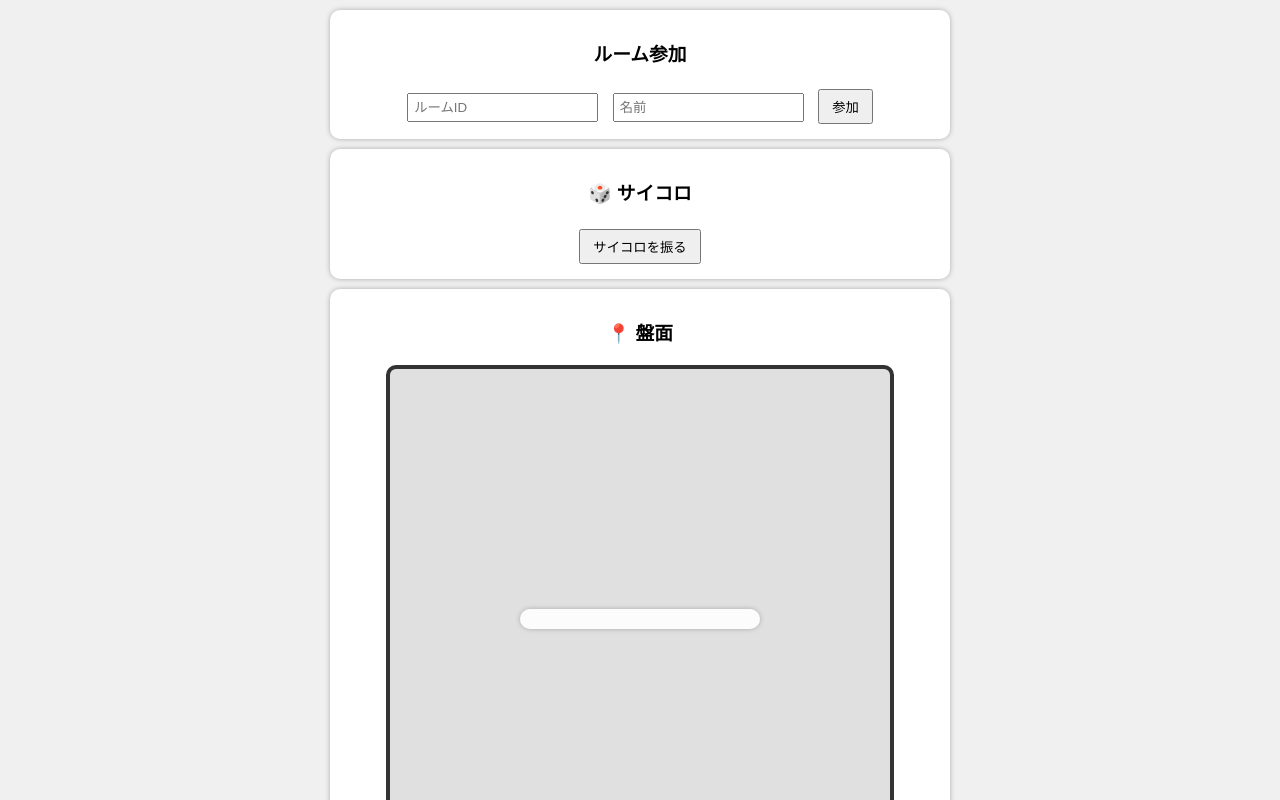
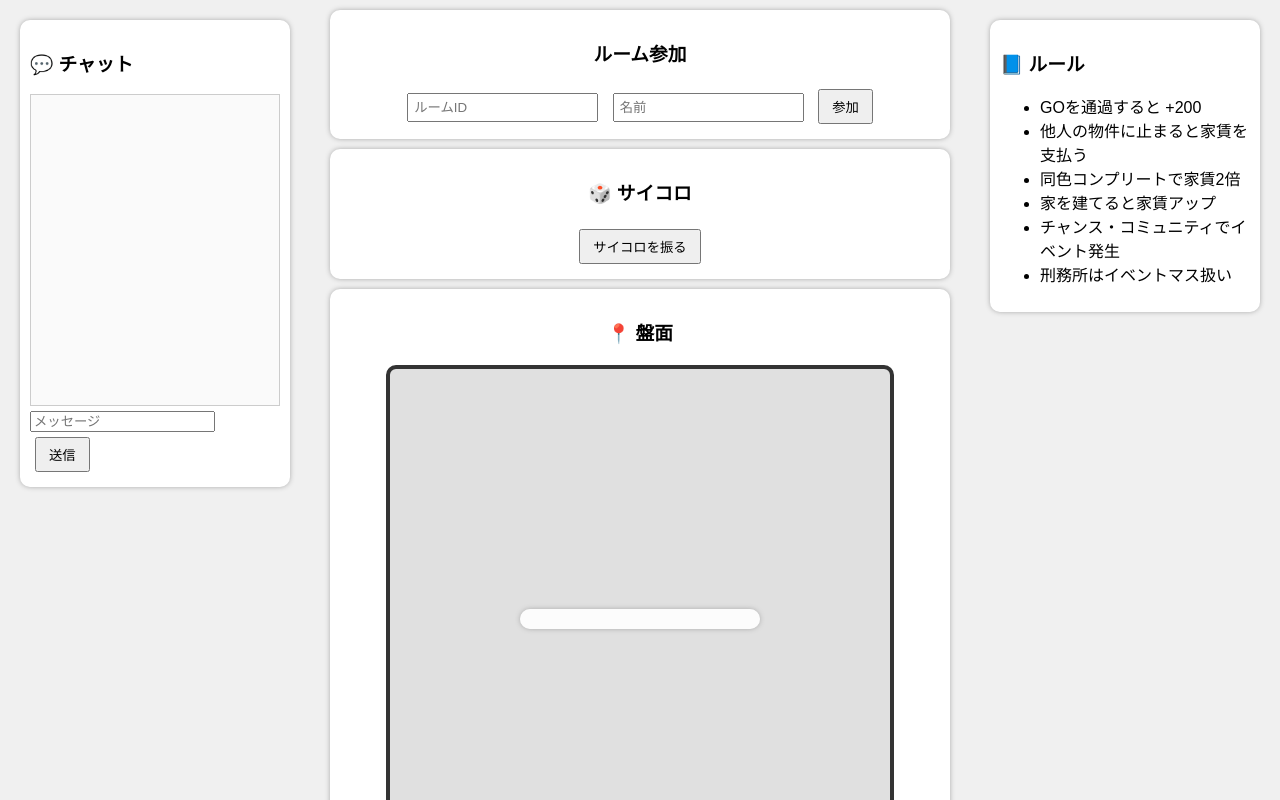
Before and after one commit to sscb1969-arch/monopoly-onlin, a website: page public/index.html in a window 1280 px wide. Shown: the top 800 px of the page. Drawn offline with nearby package versions, Linux system fonts and the light colour scheme; no server answers.

Commit message:
Update style.css

```diff
--- a/public/style.css
+++ b/public/style.css
@@ -87,7 +87,6 @@ button {
   left: 2px;
   width: 14px;
   height: 14px;
-  background: orange;
   border-radius: 50%;
 }
 
@@ -124,3 +123,32 @@ button {
   border-radius: 6px;
   border: 1px solid #ccc;
 }
+
+/* サイドパネル（チャット・ルール） */
+.side-panel {
+  position: fixed;
+  top: 20px;
+  width: 250px;
+  background: #fff;
+  padding: 10px;
+  border-radius: 10px;
+  box-shadow: 0 0 5px #aaa;
+  text-align: left;
+}
+
+.side-panel.left {
+  left: 20px;
+}
+
+.side-panel.right {
+  right: 20px;
+}
+
+.chat-box {
+  height: 300px;
+  overflow-y: auto;
+  background: #fafafa;
+  padding: 5px;
+  border: 1px solid #ccc;
+  margin-bottom: 5px;
+}
```
